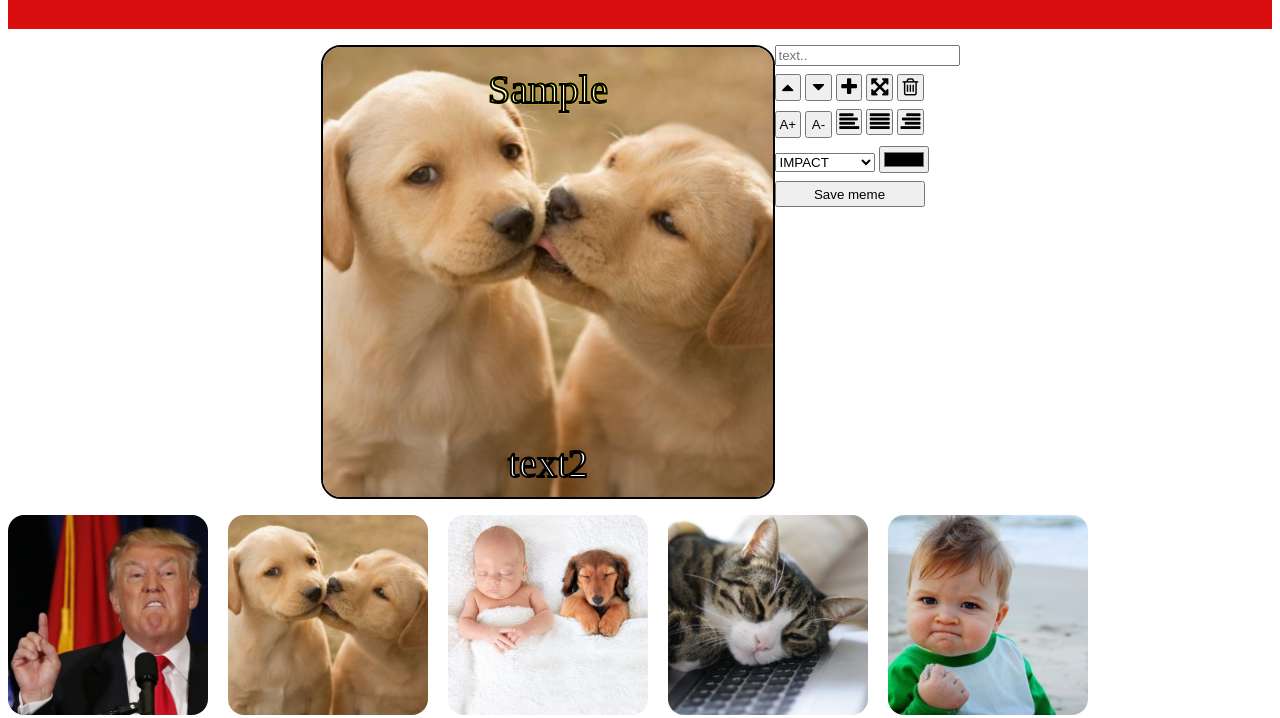
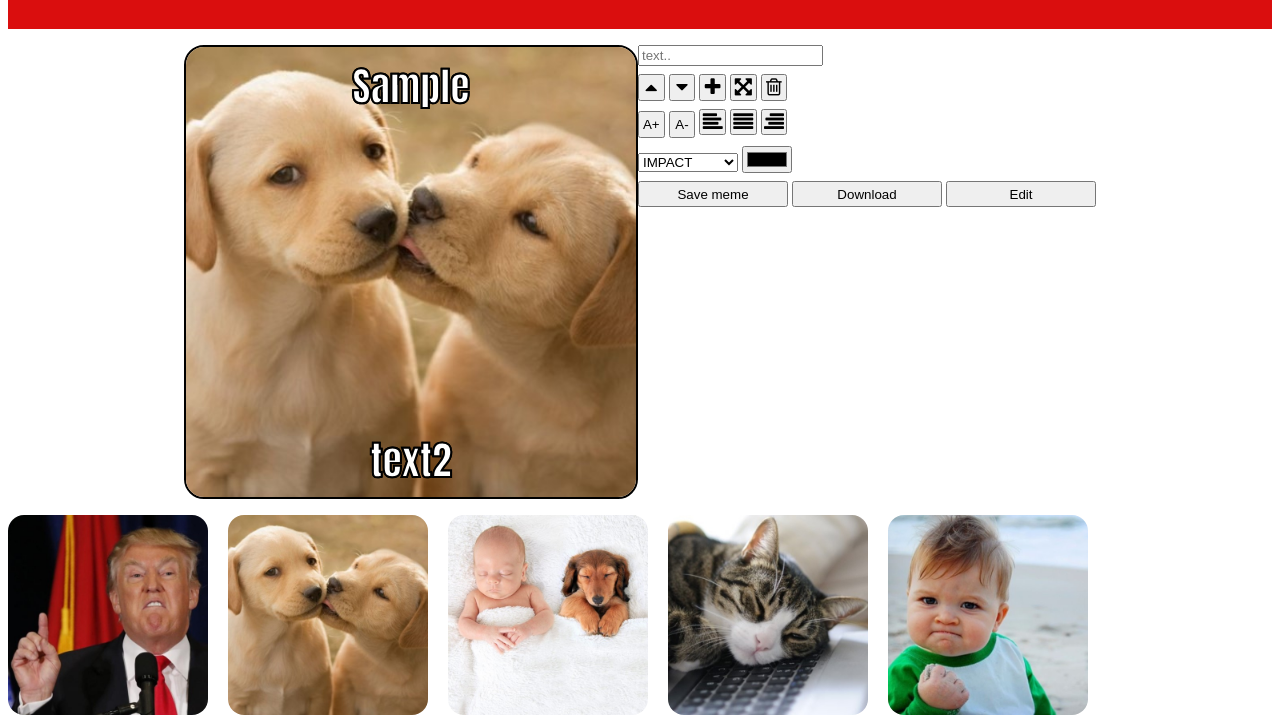
Before and after one commit to koral762/memesEditor, a plain HTML site: page index.html in a window 1280 px wide. Both pictures are taken after typing "Sample" into the empty fields and a click on the button "Save meme". Shown: the part 29-747 px from the top of the page. Drawn offline with Linux system fonts and the light colour scheme.

Commit message:
storage and downeload

```diff
--- a/index.html
+++ b/index.html
@@ -53,7 +53,11 @@
 
             </div>
             <div class="save-meme" style="margin-top: 0.5em;">
-                <button style="width: 150px;">Save meme</button>
+                <button style="width: 150px;" onclick="onSaveMeme()">Save meme</button>
+                <a id="download" onclick="onDownloadImg()" download="exported-data.jpg">
+                    <button style="width: 150px;">Download</button>
+                </a>
+                <button style="width: 150px;" onclick="onEdit()">Edit</button>
             </div>
         </div>
     </div>
@@ -66,6 +70,7 @@
 
     </div>
 
+    <script src="js/storage.js"></script>
     <script src="js/memeService.js"></script>
     <script src="js/main.js"></script>
 
--- a/js/main.js
+++ b/js/main.js
@@ -102,6 +102,7 @@ var gCurrPos = {};
 var gCurrLine = {};
 var gStartPos;
 const gTouchEvs = ['touchstart', 'touchmove', 'touchend'];
+var gmems = [];
 
 
 var gMeme = {
@@ -116,7 +117,7 @@ var gMeme = {
             pos: {},
             isDragging: false,
             selected: true,
-            font:'IMPACT'
+            font: 'IMPACT'
         },
         {
             txt: 'text2',
@@ -126,7 +127,7 @@ var gMeme = {
             pos: {},
             isDragging: false,
             selected: false,
-            font:'IMPACT'
+            font: 'IMPACT'
         }
 
     ]
@@ -138,8 +139,20 @@ function oninit() {
     gCtx = gElCanvas.getContext('2d')
     renderImages();
     gCurrLine = gMeme.lines[gMeme.selectedLineIdx];
-    setFirstPos();
+    viewFromStorage();
     addListeners();
+}
+
+function viewFromStorage() {
+
+    if (!loadFromStorage(KEY)) {
+        saveToStorage(KEY, gMeme)
+        setFirstPos();
+    } else {
+        gMeme = loadFromStorage(KEY);
+        gCurrPos = gMeme.lines[0].pos;
+        renderCanvas();
+    }
 }
 
 function renderImages() {
@@ -147,7 +160,7 @@ function renderImages() {
 
     var strHtml = '';
 
-    for(var i=1; i<=gImgs.length;i++){
+    for (var i = 1; i <= gImgs.length; i++) {
 
         strHtml += ` <img src="img/${i}.jpg" id="${i}" onclick="onImageClicked(this.id)">`
     }
@@ -162,6 +175,7 @@ function onImageClicked(imgId) {
     setTimeout(() => {
         renderText()
     }, 200);
+
 }
 
 function onDrawText() {
@@ -237,19 +251,65 @@ function onTextAlighn(align) {
     renderCanvas();
 }
 
-function onFontEdit(font){
+function onFontEdit(font) {
 
     memeTextFont(font);
     renderCanvas();
 }
 
-function onTextColor(color){
+function onTextColor(color) {
 
     memeTextColor(color);
     renderCanvas();
 }
 
+function onSaveMeme() {
 
+    clearSelected();
+
+    if (!loadFromStorage(gmems)) {
+
+        gmems.push(gMeme);
+        saveToStorage(KEY2, gmems);
+
+    } else {
+        gmems.push(gMeme);
+        saveToStorage(KEY2, gmems);
+    }
+}
+
+function onDownloadImg() {
+
+    clearSelected();
+
+    setTimeout(() => {
+        downloadimg();
+    }, 1000);
+
+
+}
+
+function downloadimg(){
+
+    var download = document.getElementById("download");
+    var image = document.getElementById("my-canvas").toDataURL("image/png")
+        .replace("image/png", "image/octet-stream");
+
+    download.setAttribute("href", image);
+
+}
+
+function clearSelected() {
+    gMeme.selectedLineIdx = -1;
+    renderCanvas();
+}
+
+function onEdit(){
+
+    gMeme.selectedLineIdx = 0;
+    renderCanvas();
+
+}
 
 ///////////////////////  Listeners  ///////////////////////////
 
--- a/js/memeService.js
+++ b/js/memeService.js
@@ -106,6 +106,8 @@ function renderCanvas() {
     }, 200);
     gCtx.restore()
 
+    saveToStorage(KEY, gMeme);
+
 }
 
 function renderText() {
@@ -116,6 +118,7 @@ function renderText() {
         drawText(line.txt, line.pos.x, line.pos.y, textIndex);
         textIndex++;
     });
+    saveToStorage(KEY, gMeme);
 
 }
 
--- /dev/null
+++ b/js/storage.js
@@ -0,0 +1,15 @@
+'use strict'
+
+const KEY='meme';
+const KEY2='memes';
+
+function saveToStorage(key, val) {
+    var str = JSON.stringify(val);
+    localStorage.setItem(key, str);
+}
+
+function loadFromStorage(key) {
+    var str = localStorage.getItem(key);
+    var val = JSON.parse(str);
+    return val;
+}
```
